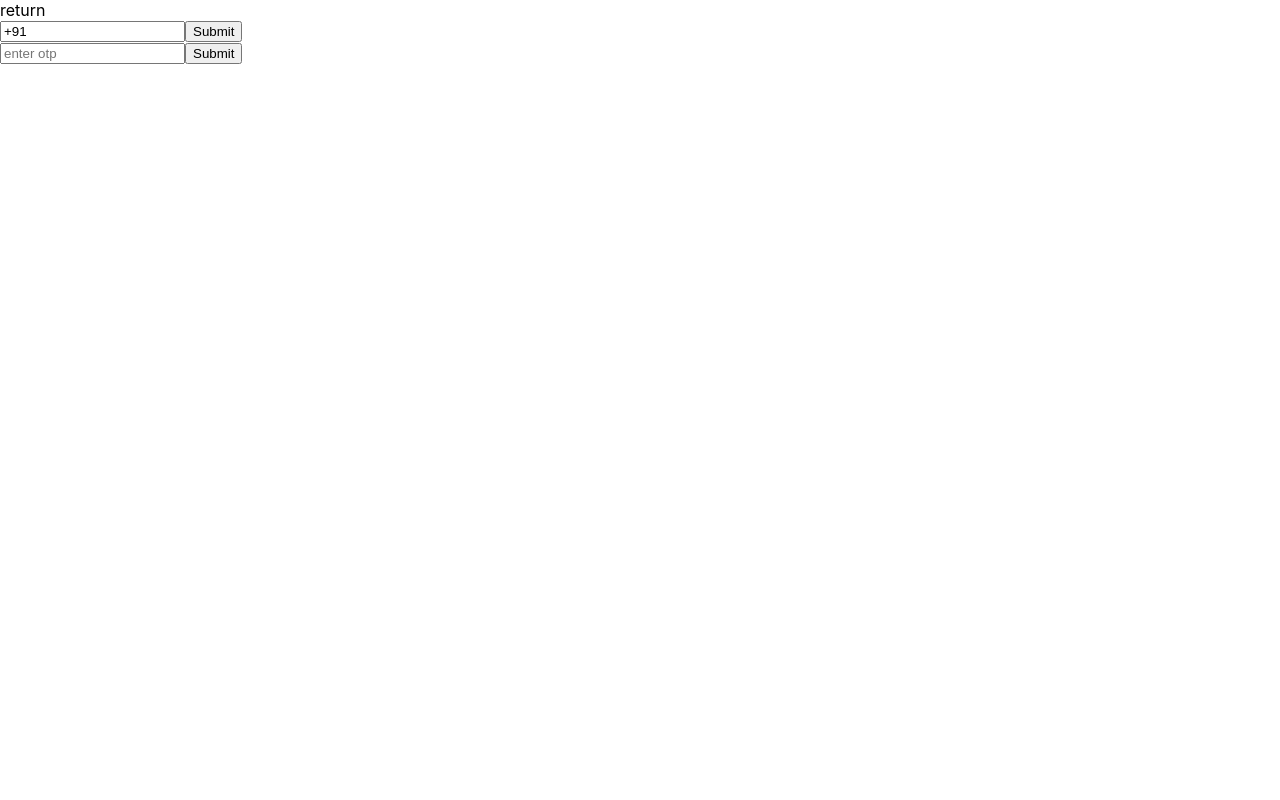
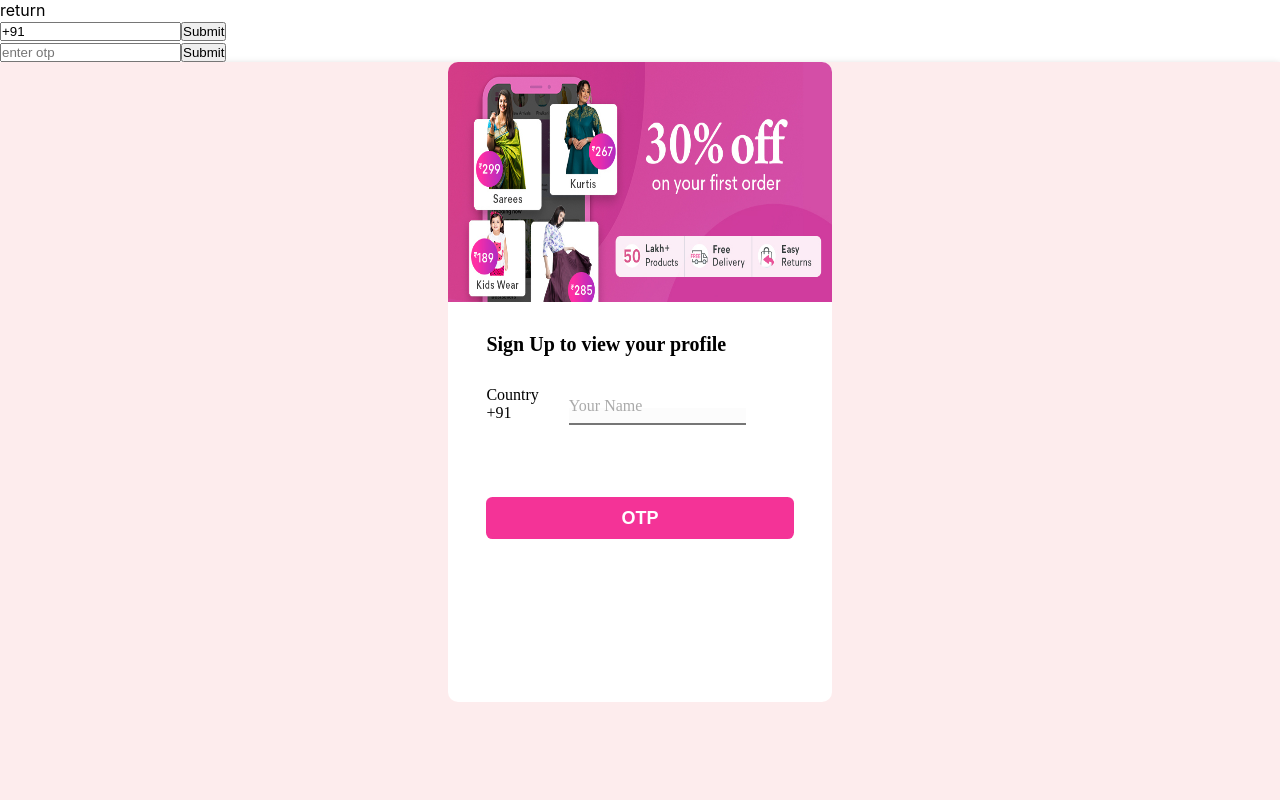
Before and after one commit to gulashanhashami/meeshoApp-1, a React (Create React App) app: page / in a window 1280 px wide. Shown: the top 800 px of the page. Built offline with nearby package versions, Linux system fonts and the light colour scheme.

Commit message:
signUp page is 70% completed

```diff
--- a/src/App.js
+++ b/src/App.js
@@ -1,81 +1,97 @@
-import React, { useState } from 'react'
-import { authentication } from './firebase'
-import {RecaptchaVerifier, signInWithPhoneNumber } from "firebase/auth";
-export default function App() {
+// import React, { useState } from 'react'
+// import { authentication } from './firebase'
+// import {RecaptchaVerifier, signInWithPhoneNumber } from "firebase/auth";
+// export default function App() {
 
-  const countryCode = "+91";
-  const [phoneNumber, setPhoneNumber] = useState(countryCode)
-  const [exandForm, setExpandForm] = useState(false)
-  const [OTP, setOTP] = useState("")
-  const generateRecaptcha = ()=>{
-    window.recaptchaVerifier = new RecaptchaVerifier('sign-in-button', {
-      'size': 'invisible',
-      'callback': (response) => {
-        // reCAPTCHA solved, allow signInWithPhoneNumber.
+//   const countryCode = "+91";
+//   const [phoneNumber, setPhoneNumber] = useState(countryCode)
+//   const [exandForm, setExpandForm] = useState(false)
+//   const [OTP, setOTP] = useState("")
+//   const generateRecaptcha = ()=>{
+//     window.recaptchaVerifier = new RecaptchaVerifier('sign-in-button', {
+//       'size': 'invisible',
+//       'callback': (response) => {
+//         // reCAPTCHA solved, allow signInWithPhoneNumber.
 
-      }
-    },  authentication);
-  }
-  const requestOTP = (e)=>{
-    e.preventDefault()
-    if(phoneNumber.length >=12){
-      console.log(phoneNumber)
-      setExpandForm(true);
-      generateRecaptcha()
-      let appVerifier = window.recaptchaVerifier
-      signInWithPhoneNumber(authentication, phoneNumber, appVerifier)
-      .then((confirmationResult) => {
-        // SMS sent. Prompt user to type the code from the message, then sign the
-        // user in with confirmationResult.confirm(code).
-        window.confirmationResult = confirmationResult;
-        // ...
-        console.log("OTP has been sent on this number")
-      }).catch((error) => {
-        // Error; SMS not sent
-        // ...
-        console.log(error)
-      });
-    }
-  }
+//       }
+//     },  authentication);
+//   }
+//   const requestOTP = (e)=>{
+//     e.preventDefault()
+//     if(phoneNumber.length >=12){
+//       console.log(phoneNumber)
+//       setExpandForm(true);
+//       generateRecaptcha()
+//       let appVerifier = window.recaptchaVerifier
+//       signInWithPhoneNumber(authentication, phoneNumber, appVerifier)
+//       .then((confirmationResult) => {
+//         // SMS sent. Prompt user to type the code from the message, then sign the
+//         // user in with confirmationResult.confirm(code).
+//         window.confirmationResult = confirmationResult;
+//         // ...
+//         console.log("OTP has been sent on this number")
+//       }).catch((error) => {
+//         // Error; SMS not sent
+//         // ...
+//         console.log(error)
+//       });
+//     }
+//   }
 
-  const verifyOTP = (e)=>{
-    e.preventDefault()
-    // let otp = e.target.value
-    // setOTP(otp)
-    if(OTP.length ===6){
-      let confirmationResult = window.confirmationResult
+//   const verifyOTP = (e)=>{
+//     e.preventDefault()
+//     // let otp = e.target.value
+//     // setOTP(otp)
+//     if(OTP.length ===6){
+//       let confirmationResult = window.confirmationResult
 
 
-      confirmationResult.confirm(OTP).then((result) => {
-      // User signed in successfully.
-       const user = result.user;
-       console.log(user)
-      // ...
-      alert("SignIn successfull")
-      }).catch((error) => {
-      // User couldn't sign in (bad verification code?)
-     // ...
-     alert("Enter Correct OTP")
-     console.log(error)
-     });
-    }
-  }
+//       confirmationResult.confirm(OTP).then((result) => {
+//       // User signed in successfully.
+//        const user = result.user;
+//        console.log(user)
+//       // ...
+//       alert("SignIn successfull")
+//       }).catch((error) => {
+//       // User couldn't sign in (bad verification code?)
+//      // ...
+//      alert("Enter Correct OTP")
+//      console.log(error)
+//      });
+//     }
+//   }
 
-  return (
-    <div>
-        return <div>
-        <form onSubmit={requestOTP}>
-          <div id='sign-in-button'></div>
-            <input type="mobile" name="mobile" placeholder="enter number" value={phoneNumber} onChange={(e)=>{
-              setPhoneNumber(e.target.value)
-            }}/>
-            <button>Submit</button>
-        </form>
-        <form onSubmit={verifyOTP}>
-            <input type="number" name="otp" placeholder="enter otp" value={OTP} onChange={(e)=>setOTP(e.target.value)}/>
-            <button>Submit</button>
-        </form>
-    </div>
-    </div>
-  )
+//   return (
+//     <div>
+//         return <div>
+//         <form onSubmit={requestOTP}>
+//           <div id='sign-in-button'></div>
+//             <input type="mobile" name="mobile" placeholder="enter number" value={phoneNumber} onChange={(e)=>{
+//               setPhoneNumber(e.target.value)
+//             }}/>
+//             <button>Submit</button>
+//         </form>
+//         <form onSubmit={verifyOTP}>
+//             <input type="number" name="otp" placeholder="enter otp" value={OTP} onChange={(e)=>setOTP(e.target.value)}/>
+//             <button>Submit</button>
+//         </form>
+//     </div>
+//     </div>
+//   )
+// }
+
+import React from "react";
+import { Login } from "./components/authentication/login/LogIn";
+import { SignUp } from "./components/authentication/signUp/SignUp";
+import { Home } from "./components/home/Home";
+
+ function App() {
+  return <div>
+     <Login/>
+     <SignUp/>
+     <Home/>
+  </div>
+
+
 }
+export default App
--- a/src/components/authentication/login/LogIn.jsx
+++ b/src/components/authentication/login/LogIn.jsx
@@ -1,4 +1,82 @@
 
-export const Login = ()=>{
+import  { useState } from 'react'
+import {authentication} from '../../../firebase'
+import {RecaptchaVerifier, signInWithPhoneNumber } from "firebase/auth";
+export function Login() {
 
+  const countryCode = "+91";
+  const [phoneNumber, setPhoneNumber] = useState(countryCode)
+  const [exandForm, setExpandForm] = useState(false)
+  const [OTP, setOTP] = useState("")
+  const generateRecaptcha = ()=>{
+    window.recaptchaVerifier = new RecaptchaVerifier('sign-in-button', {
+      'size': 'invisible',
+      'callback': (response) => {
+        // reCAPTCHA solved, allow signInWithPhoneNumber.
+
+      }
+    },  authentication);
+  }
+  const requestOTP = (e)=>{
+    e.preventDefault()
+    if(phoneNumber.length >=12){
+      console.log(phoneNumber)
+      setExpandForm(true);
+      generateRecaptcha()
+      let appVerifier = window.recaptchaVerifier
+      signInWithPhoneNumber(authentication, phoneNumber, appVerifier)
+      .then((confirmationResult) => {
+        // SMS sent. Prompt user to type the code from the message, then sign the
+        // user in with confirmationResult.confirm(code).
+        window.confirmationResult = confirmationResult;
+        // ...
+        console.log("OTP has been sent on this number")
+      }).catch((error) => {
+        // Error; SMS not sent
+        // ...
+        console.log(error)
+      });
+    }
+  }
+
+  const verifyOTP = (e)=>{
+    e.preventDefault()
+    // let otp = e.target.value
+    // setOTP(otp)
+    if(OTP.length ===6){
+      let confirmationResult = window.confirmationResult
+
+
+      confirmationResult.confirm(OTP).then((result) => {
+      // User signed in successfully.
+       const user = result.user;
+       console.log(user)
+      // ...
+      alert("SignIn successfull")
+      }).catch((error) => {
+      // User couldn't sign in (bad verification code?)
+     // ...
+     alert("Enter Correct OTP")
+     console.log(error)
+     });
+    }
+  }
+
+  return (
+    <div>
+        return <div>
+        <form onSubmit={requestOTP}>
+          <div id='sign-in-button'></div>
+            <input type="mobile" name="mobile" placeholder="enter number" value={phoneNumber} onChange={(e)=>{
+              setPhoneNumber(e.target.value)
+            }}/>
+            <button>Submit</button>
+        </form>
+        <form onSubmit={verifyOTP}>
+            <input type="number" name="otp" placeholder="enter otp" value={OTP} onChange={(e)=>setOTP(e.target.value)}/>
+            <button>Submit</button>
+        </form>
+    </div>
+    </div>
+  )
 }
--- a/src/components/authentication/signUp/SignUp.css
+++ b/src/components/authentication/signUp/SignUp.css
@@ -1,48 +1,49 @@
+* {
+  margin: 0;
+  padding: 0;
+  box-sizing: border-box;
+}
 .signUp-body {
   font-family: Mier demi;
   margin: 0;
   box-sizing: border-box;
   background-color: rgb(253, 236, 237);
   height: 100vh;
+  box-shadow: rgba(0, 0, 0, 0.24) 0px 3px 8px;
 }
 #signUp-container {
   margin: auto;
   width: 30%;
   height: 80vh;
-  border: 1px solid red;
+
   background-color: white;
+  border-radius: 10px;
+  overflow: hidden;
 }
 .img-div {
   width: 100%;
-  height: 40vh;
+  height: 30vh;
 }
 .img-div > img {
   width: 100%;
   height: 100%;
 }
-.input-div-container {
+
+#input-all {
+  display: flex;
+}
+
+.input-div {
+  margin: 20px 0 0 30px;
+}
+.input-div-content {
+  margin: 10% auto;
+  font-size: 20px;
+}
+
+.input-div-main {
   width: 80%;
   margin: auto;
-}
-/* .phone-div {
-} */
-.phone-div {
-  width: 100%;
-  font-size: 18px;
-}
-.phone-div label {
-  color: #333333;
-  font-size: 16px;
-  font-weight: 600;
-}
-.phone-div input {
-  margin-left: 3%;
-  width: 80%;
-  color: #404040;
-  font-size: 16px;
-  font-weight: 400;
-  line-height: 20px;
-  border: none;
 }
 
 .otp-btn {
@@ -58,3 +59,49 @@
   border-radius: 0.5vmax;
   border: none;
 }
+.span-div {
+  display: flex;
+  flex-direction: column;
+}
+
+/* input animation */
+.container {
+  margin: auto;
+}
+.form-group {
+  margin-bottom: 2em;
+  transition: all 0.3s;
+}
+.form-label {
+  font-size: 1em;
+  display: block;
+  color: #aaa;
+  opacity: 1;
+  transform: translateY(-1.75em);
+  transition: all 0.3s;
+}
+.form-control {
+  box-shadow: none;
+  background-color: rgba(0, 0, 0, 0.01);
+  border-radius: 0px;
+  /* border-color: rgb(244, 51, 151); */
+  border-style: none none solid none;
+  transform-origin: scale(0, 0);
+  transition: all 0.5s;
+}
+.form-control::placeholder {
+  color: transparent;
+}
+.form-control:focus {
+  box-shadow: none;
+  outline: none;
+  border-color: rgb(244, 51, 151);
+}
+.form-group:focus-within {
+  transform: scale(1.05, 1.05);
+}
+.form-control:focus + .form-label,
+.form-control:not(:placeholder-shown) + .form-label {
+  transform: translateY(-2.5em);
+  color: rgb(244, 51, 151);
+}
--- a/src/components/authentication/signUp/SignUp.jsx
+++ b/src/components/authentication/signUp/SignUp.jsx
@@ -1,39 +1,32 @@
-// import './SignUp.css'
-// import signUp_img from '../../../images/signUp-img.jpg'
-// import { getAuth, RecaptchaVerifier } from "firebase/auth";
-// export const SignUp = ()=>{
+import './SignUp.css'
+import signUp_img from '../../../images/signUp-img.jpg'
 
-//    const auth = getAuth();
-//    window.recaptchaVerifier = new RecaptchaVerifier('sign-in-button', {
-//   'size': 'invisible',
-//   'callback': (response) => {
-//     // reCAPTCHA solved, allow signInWithPhoneNumber.
-//     onSignInSubmit();
-//   }
-// }, auth);
+export const SignUp = ()=>{
 
+    return <div className='signUp-body'>
+       <div id="signUp-container">
+        <div className="img-div">
+            <img src={signUp_img} alt="" />
+        </div>
+            <div className='input-div-main'>
+                <h6 className='input-div-content'>Sign Up to view your profile</h6>
+                <div id="input-all">
+                    <div className='span-div'>
+                        <span>Country</span>
+                        <span>+91</span>
+                    </div>
+                    <div className='input-div'>
+                    <form action="" className="form">
+                       <div className="form-group">
+                       <input type="text" className="form-control" placeholder="jenny"/>
+                       <label for="name" className="form-label">Your Name</label>
+                    </div>
 
-//     return <div className='signUp-body'>
-//         <div id="signUp-container">
-//         <div className="img-div">
-//             <img src={signUp_img} alt="" />
-//         </div>
-//         <div className='input-div-container'>
-//             <div className="input-div">
-//             <h3>Sign Up to view your profile</h3>
-//             <div >
-//                     <p>Country</p>
-//                     <div className='phone-div'>
-//                         <div id='sign-in-button'></div>
-//                     <label>IN +91</label>
-//                     <input type="number" placeholder="Phone Number"/>
-//                     </div>
-//             </div>
-//             <button className='otp-btn'>
-//                 Send OTP
-//             </button>
-//             </div>
-//         </div>
-//     </div>
-//     </div>
-// }
+                    </form>
+                    </div>
+                </div>
+                <button className='otp-btn'>OTP</button>
+            </div>
+       </div>
+    </div>
+}
--- a/src/components/home/Home.css
+++ b/src/components/home/Home.css
@@ -0,0 +1,40 @@
+.container {
+  margin: auto;
+  width: 80vw;
+}
+.form-group {
+  margin-bottom: 2em;
+  transition: all 0.3s;
+}
+.form-label {
+  font-size: 1em;
+  display: block;
+  color: #aaa;
+  opacity: 1;
+  transform: translateY(-1.75em);
+  transition: all 0.3s;
+}
+.form-control {
+  box-shadow: none;
+  background-color: rgba(0, 0, 0, 0.02);
+  border-radius: 0px;
+  border-color: #ccc;
+  border-style: none none solid none;
+  transform-origin: scale(0, 0);
+  transition: all 0.5s;
+}
+.form-control::placeholder {
+  color: transparent;
+}
+.form-control:focus {
+  box-shadow: none;
+  outline: none;
+  border-color: orange;
+}
+.form-group:focus-within {
+  transform: scale(1.05, 1.05);
+}
+.form-control:focus + .form-label,
+.form-control:not(:placeholder-shown) + .form-label {
+  transform: translateY(-2.5em);
+}
```
Also changed, not shown: src/components/home/Home.jsx (+17 -0 lines).
